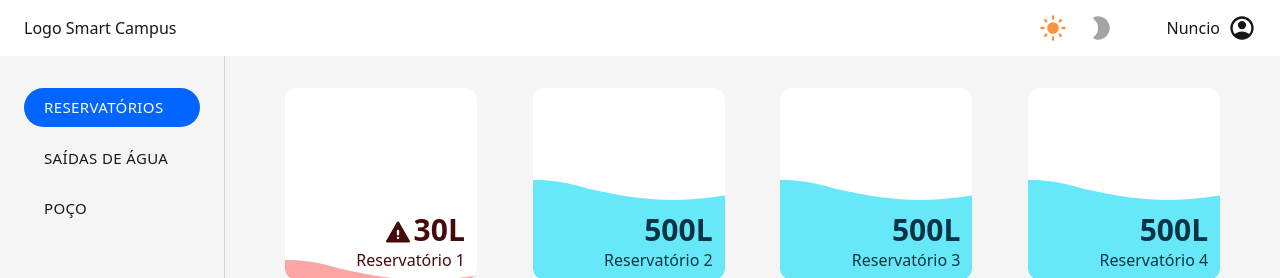
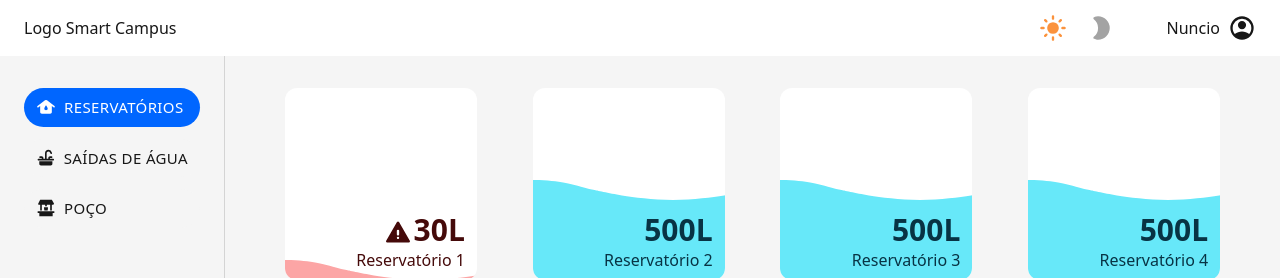
Before and after one commit to Enrico-Saez/SmartCampus, a SvelteKit app: page /reservatorios in a window 1280 px wide. Shown: the top 278 px of the page. Built offline with nearby package versions, Linux system fonts and the light colour scheme.

Commit message:
Ícones na navbar lateral

```diff
--- a/src/routes/(portal)/+layout.svelte
+++ b/src/routes/(portal)/+layout.svelte
@@ -72,28 +72,51 @@
 	<nav class="fixed top-14 h-full w-56 bg-neutral-100 px-6 py-8 dark:bg-[#121212]">
 		<div class="flex flex-col space-y-3">
 			<a
-				class="block text-nowrap rounded-full px-5 py-2 text-[15px] tracking-wide transition"
+				class="flex items-center space-x-2 text-nowrap rounded-full px-3 py-2 text-[15px] tracking-wide transition"
 				class:nav-button-pressed={$page.route.id?.match(/reservatorios/g)}
 				class:nav-button-unpressed={!$page.route.id?.match(/reservatorios/g)}
-				href="/reservatorios">RESERVATÓRIOS</a
+				href="/reservatorios"
+			>
+				<svg xmlns="http://www.w3.org/2000/svg" width="20" height="20" viewBox="0 0 24 24"
+					><path
+						fill="currentColor"
+						d="M7 20q-.825 0-1.412-.587T5 18v-7.15L3 12.4q-.325.25-.737.2t-.663-.4q-.25-.325-.187-.725t.387-.65l8.975-6.9Q11.325 3.5 12 3.5t1.225.425L22.2 10.8q.325.25.388.65t-.188.75q-.25.35-.65.388t-.75-.213l-2-1.525V18q0 .825-.587 1.413T17 20zm5-4q.825 0 1.413-.587T14 14q0-.675-.375-1.437T12 10q-1.25 1.8-1.625 2.563T10 14q0 .825.588 1.413T12 16"
+					/></svg
+				><span>RESERVATÓRIOS</span></a
 			>
 			<a
-				class="block text-nowrap rounded-full px-5 py-2 text-[15px] tracking-wide transition"
+				class="flex items-center space-x-2 text-nowrap rounded-full px-3 py-2 text-[15px] tracking-wide transition"
 				class:nav-button-pressed={$page.route.id?.match(/saidas-de-agua/g)}
 				class:nav-button-unpressed={!$page.route.id?.match(/saidas-de-agua/g)}
-				href="/saidas-de-agua">SAÍDAS DE ÁGUA</a
+				href="/saidas-de-agua"
+			>
+				<svg xmlns="http://www.w3.org/2000/svg" width="20" height="20" viewBox="0 0 24 24"
+					><path
+						fill="currentColor"
+						d="M3 13h4v-1H5q-.425 0-.712-.288T4 11q0-.425.288-.712T5 10h2q.825 0 1.413.588T9 12v1h2V6.1q0-1.725 1.2-2.912T15.125 2q1.15 0 2.125.6t1.5 1.65l.7 1.4q.2.375.063.763T19 7q-.375.2-.763.063t-.587-.513l-.7-1.4q-.275-.525-.775-.837T15.1 4q-.875 0-1.487.613T13 6.1V13h2v-1q0-.825.588-1.412T17 10h2q.425 0 .713.288T20 11q0 .425-.288.713T19 12h-2v1h4q.425 0 .713.288T22 14q0 .425-.288.713T21 15H3q-.425 0-.712-.288T2 14q0-.425.288-.712T3 13m3 8q-.825 0-1.412-.587T4 19v-3h16v3q0 .825-.587 1.413T18 21z"
+					/></svg
+				><span>SAÍDAS DE ÁGUA</span></a
 			>
 			<a
-				class="block text-nowrap rounded-full px-5 py-2 text-[15px] tracking-wide transition"
+				class="flex items-center space-x-2 text-nowrap rounded-full px-3 py-2 text-[15px] tracking-wide transition"
 				class:nav-button-pressed={$page.route.id?.match(/poco/g)}
 				class:nav-button-unpressed={!$page.route.id?.match(/poco/g)}
-				href="/poco">POÇO</a
+				href="/poco"
+			>
+				<svg xmlns="http://www.w3.org/2000/svg" width="20" height="20" viewBox="0 0 24 24"
+					><path
+						fill="currentColor"
+						d="M22 16H2v2h2v4h16v-4h2zm-11.56-1c-.25 0-.44-.19-.49-.44l-.38-3v-.06c0-.28.22-.5.5-.5H14c.27.04.46.29.43.56l-.38 3c-.05.25-.24.44-.49.44zM19 2l2.56 4.68c.04.1.05.21.05.32c0 .56-.45 1-1 1H19v7h-2V8h-4v2h-2V8H7v7H5V8H3.62a.998.998 0 0 1-.9-1.45L5 2z"
+					/></svg
+				>
+				<span>POÇO</span></a
 			>
 		</div>
 	</nav>
-	<div class="ml-56 w-full overflow-y-auto bg-neutral-100 p-8 py-[5.5rem] dark:bg-[#121212]">
-		<div class="h-full pb-[5.5rem]">
+	<div class="ml-56 w-full overflow-y-auto bg-neutral-100 p-8 pt-[5.5rem] dark:bg-[#121212]">
+		<div class="h-full">
 			<slot />
+			<div class="h-8"></div>
 		</div>
 	</div>
 </div>
```
